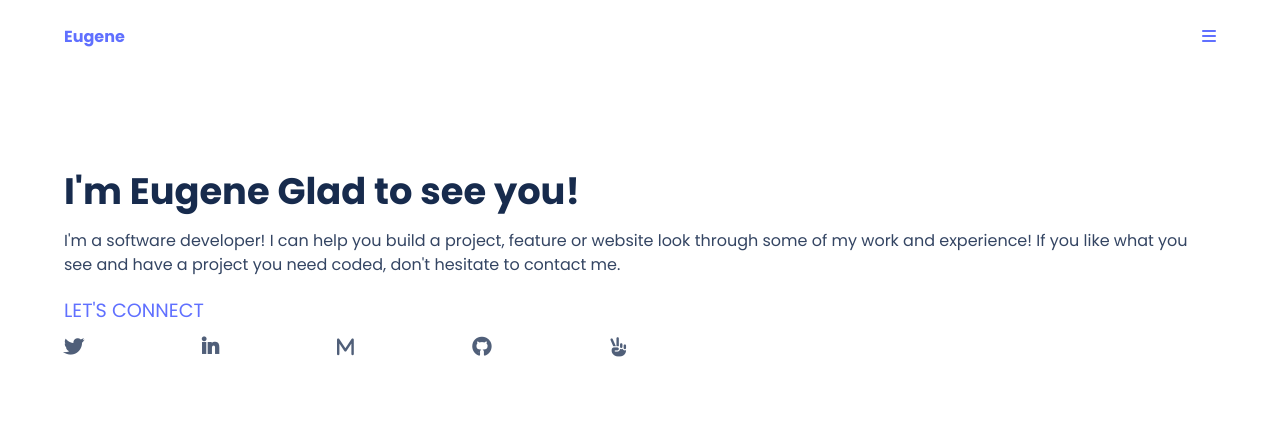
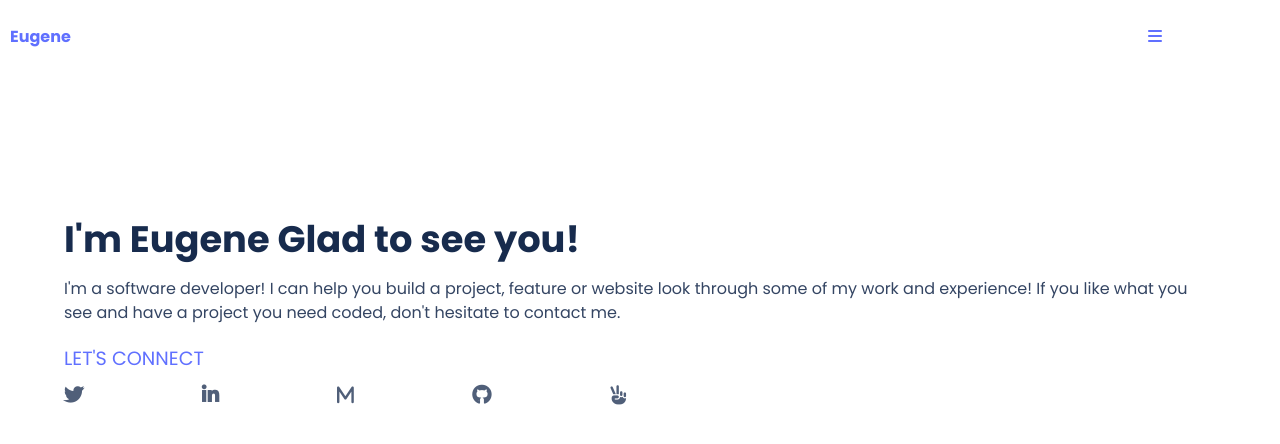
Before and after one commit to YugynDprodigy10/portfolio, a website: page index.html in a window 1280 px wide. Drawn offline with Linux system fonts and the light colour scheme.

Commit message:
Update styles.css

```diff
--- a/css/styles.css
+++ b/css/styles.css
@@ -35,7 +35,6 @@ a {
 }
 
 header {
-  display: flex;
   justify-content: center;
   align-items: center;
   flex-flow: row wrap;
@@ -77,6 +76,7 @@ header .menu-bars:hover {
   display: flex;
   justify-content: center;
   flex-flow: row wrap;
+  padding: 3rem 0;
 }
 
 .hero-area .container {
```
